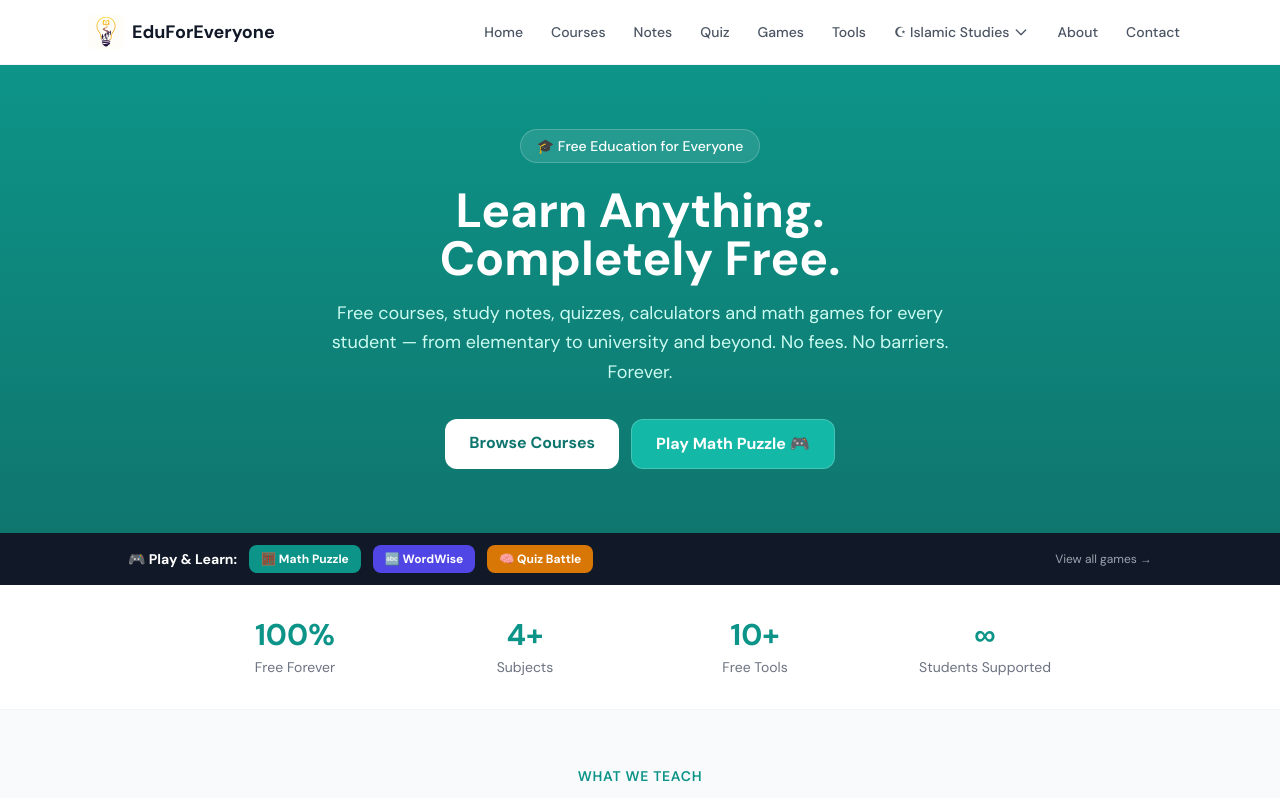
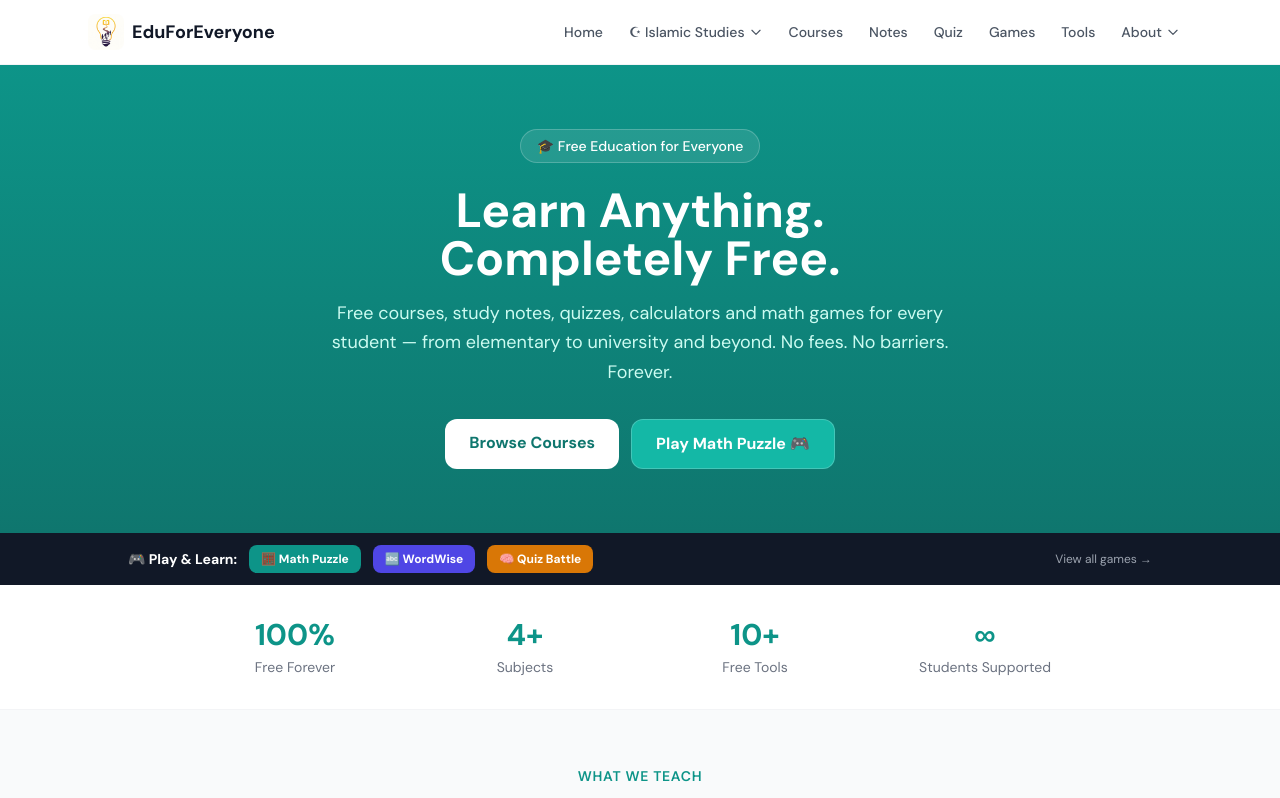
Before and after one commit to azlaneduforeveryone-svg/Eduforeveryone-website, a Next.js app: page / in a window 1280 px wide. Shown: the top 798 px of the page. Built offline with nearby package versions, Linux system fonts and the light colour scheme; a web font is replaced by a local one.

Commit message:
Rearrange navbar - Islamic Studies after Home, Contact merged in About

```diff
--- a/components/Navbar.tsx
+++ b/components/Navbar.tsx
@@ -3,57 +3,61 @@ import Link from "next/link";
 import Image from "next/image";
 import { useState } from "react";
 
-const navLinks = [
-  { href: "/", label: "Home" },
-  { href: "/courses", label: "Courses" },
-  { href: "/notes", label: "Notes" },
-  { href: "/quiz", label: "Quiz" },
-  { href: "/games", label: "Games" },
-  { href: "/tools", label: "Tools" },
+const islamicLinks = [
+  { href: "/quran",             label: "📖 Quran",        desc: "Read with 40+ translations & audio" },
+  { href: "/quiz/islamic-quiz", label: "🧠 Islamic Quiz",  desc: "English, Urdu & Hindi · 7 categories" },
 ];
 
-const islamicLinks = [
-  { href: "/quran", label: "📖 Quran", desc: "Read with 40+ translations" },
-  { href: "/quiz/islamic-quiz", label: "🧠 Islamic Quiz", desc: "English, Urdu & Hindi" },
+const mainLinks = [
+  { href: "/courses", label: "Courses" },
+  { href: "/notes",   label: "Notes"   },
+  { href: "/quiz",    label: "Quiz"    },
+  { href: "/games",   label: "Games"   },
+  { href: "/tools",   label: "Tools"   },
 ];
 
 export default function Navbar() {
-  const [menuOpen, setMenuOpen] = useState(false);
+  const [menuOpen,    setMenuOpen]    = useState(false);
   const [islamicOpen, setIslamicOpen] = useState(false);
+  const [aboutOpen,   setAboutOpen]   = useState(false);
 
   return (
     <nav className="bg-white border-b border-gray-100 sticky top-0 z-50">
       <div className="max-w-6xl mx-auto px-4 sm:px-6">
         <div className="flex justify-between items-center h-16">
 
-          {/* Logo */}
-          <Link href="/" className="flex items-center gap-2">
+          {/* ── Logo ── */}
+          <Link href="/" className="flex items-center gap-2 flex-shrink-0">
             <Image src="/Main_Logo.jpg" alt="EduForEveryone" width={36} height={36} className="rounded-lg" />
-            <span className="font-bold text-gray-900 text-lg">EduForEveryone</span>
+            <span className="font-bold text-gray-900 text-lg hidden sm:block">EduForEveryone</span>
           </Link>
 
-          {/* Desktop Nav */}
-          <div className="hidden md:flex items-center gap-1">
-            {navLinks.map(l => (
-              <Link key={l.href} href={l.href}
+          {/* ── Desktop Nav ── */}
+          <div className="hidden md:flex items-center gap-0.5">
+
+            {/* Home */}
+            <Link href="/"
               className="px-3 py-2 rounded-lg text-sm font-medium text-gray-600 hover:text-teal-600 hover:bg-teal-50 transition-all">
-                {l.label}
+              Home
             </Link>
-            ))}
 
-            {/* Islamic Studies Dropdown */}
-            <div className="relative" onMouseEnter={() => setIslamicOpen(true)} onMouseLeave={() => setIslamicOpen(false)}>
+            {/* Islamic Studies dropdown */}
+            <div className="relative"
+              onMouseEnter={() => setIslamicOpen(true)}
+              onMouseLeave={() => setIslamicOpen(false)}>
               <button className="flex items-center gap-1 px-3 py-2 rounded-lg text-sm font-medium text-gray-600 hover:text-teal-600 hover:bg-teal-50 transition-all">
                 ☪ Islamic Studies
-                <svg className={`w-4 h-4 transition-transform ${islamicOpen ? "rotate-180" : ""}`} fill="none" viewBox="0 0 24 24" stroke="currentColor">
+                <svg className={`w-3.5 h-3.5 transition-transform duration-200 ${islamicOpen ? "rotate-180" : ""}`}
+                  fill="none" viewBox="0 0 24 24" stroke="currentColor">
                   <path strokeLinecap="round" strokeLinejoin="round" strokeWidth={2} d="M19 9l-7 7-7-7" />
                 </svg>
               </button>
               {islamicOpen && (
-                <div className="absolute top-full left-0 mt-1 w-56 bg-white border border-gray-200 rounded-2xl shadow-lg py-2 z-50">
+                <div className="absolute top-full left-0 mt-1 w-60 bg-white border border-gray-200 rounded-2xl shadow-lg py-2 z-50">
+                  <p className="text-xs font-bold text-gray-400 uppercase tracking-wider px-4 pt-1 pb-2">Islamic Studies</p>
                   {islamicLinks.map(l => (
                     <Link key={l.href} href={l.href}
-                      className="flex flex-col px-4 py-3 hover:bg-teal-50 transition-colors">
+                      className="flex flex-col px-4 py-2.5 hover:bg-teal-50 transition-colors">
                       <span className="text-sm font-semibold text-gray-900">{l.label}</span>
                       <span className="text-xs text-gray-500">{l.desc}</span>
                     </Link>
@@ -62,12 +66,45 @@ export default function Navbar() {
               )}
             </div>
 
-            <Link href="/about" className="px-3 py-2 rounded-lg text-sm font-medium text-gray-600 hover:text-teal-600 hover:bg-teal-50 transition-all">About</Link>
-            <Link href="/contact" className="px-3 py-2 rounded-lg text-sm font-medium text-gray-600 hover:text-teal-600 hover:bg-teal-50 transition-all">Contact</Link>
+            {/* Main links */}
+            {mainLinks.map(l => (
+              <Link key={l.href} href={l.href}
+                className="px-3 py-2 rounded-lg text-sm font-medium text-gray-600 hover:text-teal-600 hover:bg-teal-50 transition-all">
+                {l.label}
+              </Link>
+            ))}
+
+            {/* About + Contact dropdown */}
+            <div className="relative"
+              onMouseEnter={() => setAboutOpen(true)}
+              onMouseLeave={() => setAboutOpen(false)}>
+              <button className="flex items-center gap-1 px-3 py-2 rounded-lg text-sm font-medium text-gray-600 hover:text-teal-600 hover:bg-teal-50 transition-all">
+                About
+                <svg className={`w-3.5 h-3.5 transition-transform duration-200 ${aboutOpen ? "rotate-180" : ""}`}
+                  fill="none" viewBox="0 0 24 24" stroke="currentColor">
+                  <path strokeLinecap="round" strokeLinejoin="round" strokeWidth={2} d="M19 9l-7 7-7-7" />
+                </svg>
+              </button>
+              {aboutOpen && (
+                <div className="absolute top-full right-0 mt-1 w-48 bg-white border border-gray-200 rounded-2xl shadow-lg py-2 z-50">
+                  <Link href="/about"
+                    className="flex flex-col px-4 py-2.5 hover:bg-teal-50 transition-colors">
+                    <span className="text-sm font-semibold text-gray-900">👋 About Us</span>
+                    <span className="text-xs text-gray-500">Our mission & vision</span>
+                  </Link>
+                  <Link href="/contact"
+                    className="flex flex-col px-4 py-2.5 hover:bg-teal-50 transition-colors">
+                    <span className="text-sm font-semibold text-gray-900">✉️ Contact</span>
+                    <span className="text-xs text-gray-500">Get in touch with us</span>
+                  </Link>
+                </div>
+              )}
+            </div>
           </div>
 
-          {/* Mobile menu button */}
-          <button onClick={() => setMenuOpen(v => !v)} className="md:hidden p-2 rounded-lg text-gray-600 hover:bg-gray-100">
+          {/* ── Mobile menu button ── */}
+          <button onClick={() => setMenuOpen(v => !v)}
+            className="md:hidden p-2 rounded-lg text-gray-600 hover:bg-gray-100 transition-colors">
             <svg className="w-5 h-5" fill="none" viewBox="0 0 24 24" stroke="currentColor">
               {menuOpen
                 ? <path strokeLinecap="round" strokeLinejoin="round" strokeWidth={2} d="M6 18L18 6M6 6l12 12" />
@@ -76,18 +113,19 @@ export default function Navbar() {
           </button>
         </div>
 
-        {/* Mobile Menu */}
+        {/* ── Mobile Menu ── */}
         {menuOpen && (
-          <div className="md:hidden py-3 border-t border-gray-100 space-y-1">
-            {navLinks.map(l => (
-              <Link key={l.href} href={l.href} onClick={() => setMenuOpen(false)}
+          <div className="md:hidden py-3 border-t border-gray-100 space-y-0.5 pb-4">
+
+            <Link href="/" onClick={() => setMenuOpen(false)}
               className="block px-4 py-2.5 rounded-xl text-sm font-medium text-gray-700 hover:bg-teal-50 hover:text-teal-600 transition-all">
-                {l.label}
+              🏠 Home
             </Link>
-            ))}
-            {/* Islamic Studies mobile */}
+
+            {/* Islamic Studies — mobile */}
             <div className="px-4 py-2">
               <p className="text-xs font-bold text-gray-400 uppercase tracking-wider mb-2">☪ Islamic Studies</p>
+              <div className="space-y-0.5 pl-1">
                 {islamicLinks.map(l => (
                   <Link key={l.href} href={l.href} onClick={() => setMenuOpen(false)}
                     className="flex items-center gap-2 px-3 py-2 rounded-xl text-sm font-medium text-gray-700 hover:bg-teal-50 hover:text-teal-600 transition-all">
@@ -95,8 +133,28 @@ export default function Navbar() {
                   </Link>
                 ))}
               </div>
-            <Link href="/about" onClick={() => setMenuOpen(false)} className="block px-4 py-2.5 rounded-xl text-sm font-medium text-gray-700 hover:bg-teal-50 hover:text-teal-600">About</Link>
-            <Link href="/contact" onClick={() => setMenuOpen(false)} className="block px-4 py-2.5 rounded-xl text-sm font-medium text-gray-700 hover:bg-teal-50 hover:text-teal-600">Contact</Link>
+            </div>
+
+            {/* Main links — mobile */}
+            {mainLinks.map(l => (
+              <Link key={l.href} href={l.href} onClick={() => setMenuOpen(false)}
+                className="block px-4 py-2.5 rounded-xl text-sm font-medium text-gray-700 hover:bg-teal-50 hover:text-teal-600 transition-all">
+                {l.label}
+              </Link>
+            ))}
+
+            {/* Divider */}
+            <div className="border-t border-gray-100 my-2 mx-4" />
+
+            {/* About + Contact — mobile */}
+            <Link href="/about" onClick={() => setMenuOpen(false)}
+              className="block px-4 py-2.5 rounded-xl text-sm font-medium text-gray-700 hover:bg-teal-50 hover:text-teal-600 transition-all">
+              👋 About Us
+            </Link>
+            <Link href="/contact" onClick={() => setMenuOpen(false)}
+              className="block px-4 py-2.5 rounded-xl text-sm font-medium text-gray-700 hover:bg-teal-50 hover:text-teal-600 transition-all">
+              ✉️ Contact
+            </Link>
           </div>
         )}
       </div>
```
Lines whose indentation alone changed are shown as unchanged.
